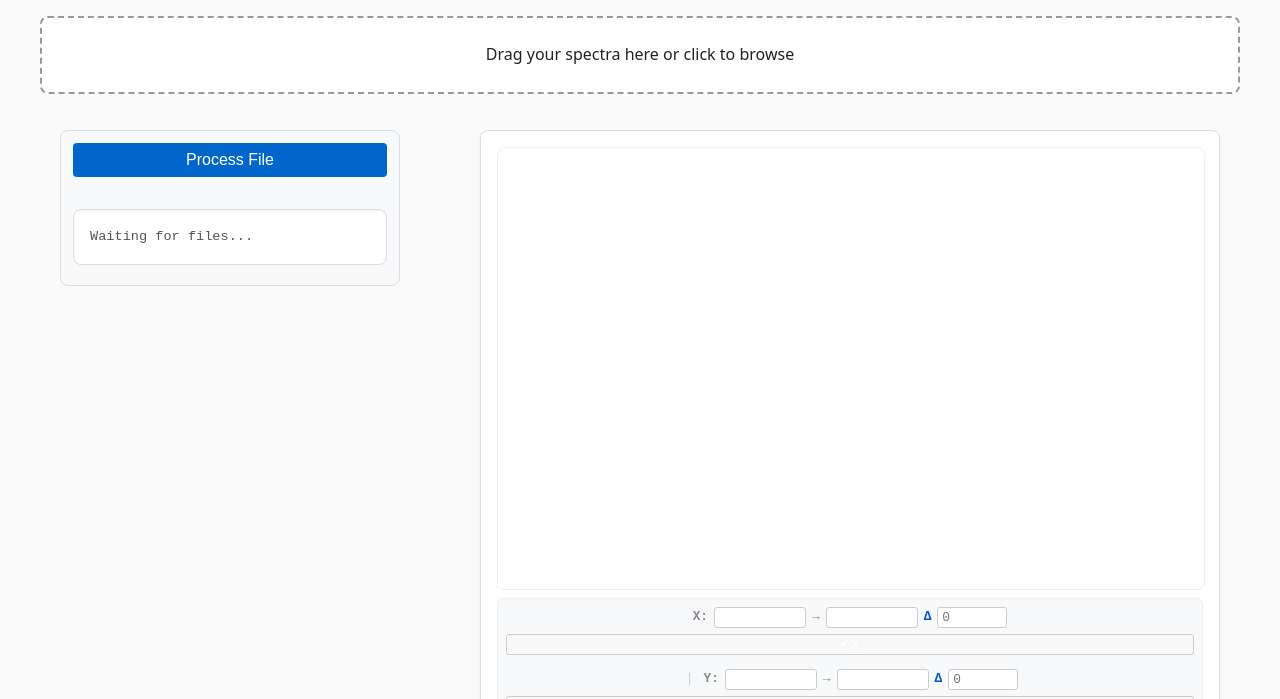
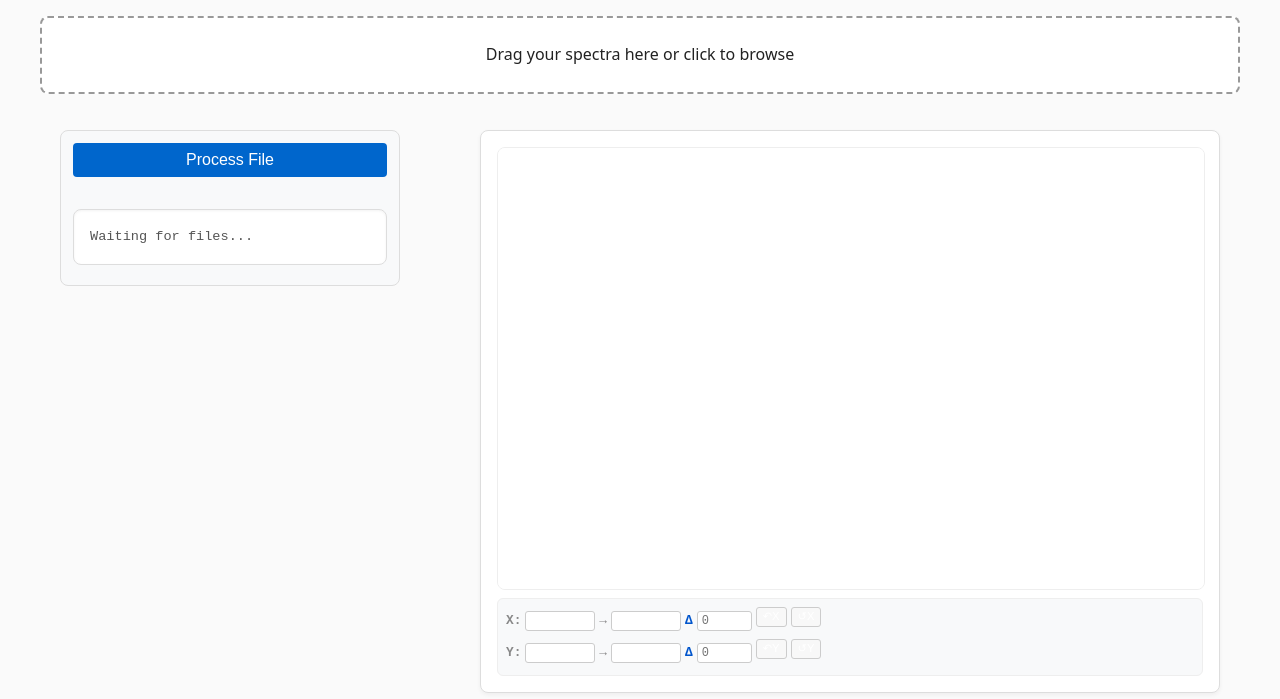
Before and after one commit to edgar-castillo-sci/Vispectra, a website with bundled scripts: page index.html in a window 1280 px wide. Shown: the part 101-800 px from the top of the page. Built offline with nearby package versions, Linux system fonts and the light colour scheme.

Commit message:
fix(range+interaction): restore dblclick, per-axis reset, compact layout
- Interaction: mousedown/mouseup/click now ignore e.detail > 1 so dblclick fires cleanly
- State: added resetAxis(axis) that resets only one axis (X or Y)
- Range panel: added per-axis reset buttons (X / Y)
- Range panel: removed global reset button (dblclick still does global reset)
- Range panel: switched to flex-direction column with explicit X/Y rows
- Range panel: buttons use flex 0 0 auto and width auto to defeat any
  global button styling that was causing wrapping
- Range panel: horizontal scroll on overflow instead of wrapping
- i18n: added reset_x/reset_y keys (EN + ES)

```diff
--- a/index.html
+++ b/index.html
@@ -171,7 +171,7 @@
       <div id="zoomControls" class="floating-zoom-controls"></div>
       <svg id="spectrumSvg" xmlns="http://www.w3.org/2000/svg" style="display: block; width: 100%; height: 100%;"></svg>
     </div>
-<div id="rangePanel" style="padding: 8px; background: #f8f9fa; border: 1px solid #eee; border-radius: 6px; font-family: monospace; font-size: 0.8rem; color: #555; display: flex; flex-wrap: wrap; gap: 6px; align-items: center; justify-content: center;"></div>
+<div id="rangePanel" style="padding: 8px; background: #f8f9fa; border: 1px solid #eee; border-radius: 6px; font-family: monospace; font-size: 0.8rem; color: #555; display: flex; flex-direction: column; gap: 4px; overflow-x: auto;"></div>
   </div>
 
 </div>
--- a/locales/en.js
+++ b/locales/en.js
@@ -127,5 +127,7 @@ export default {
   undo_all: "Undo (any axis)",
   undo_x: "Undo X only",
   undo_y: "Undo Y only",
-  redo_all: "Redo",
+    redo_all: "Redo",
+      reset_x: "Reset X range",
+  reset_y: "Reset Y range",
 };
--- a/locales/es.js
+++ b/locales/es.js
@@ -125,5 +125,7 @@ export default {
       undo_all: "Deshacer (cualquier eje)",
   undo_x: "Deshacer solo X",
   undo_y: "Deshacer solo Y",
-  redo_all: "Rehacer",
+    redo_all: "Rehacer",
+      reset_x: "Reiniciar rango de X",
+  reset_y: "Reiniciar rango de Y",
 };
--- a/src/plot/interaction.js
+++ b/src/plot/interaction.js
@@ -83,6 +83,9 @@ export function attachInteraction(ctx) {
   }
 
   overlay.addEventListener('mousedown', (e) => {
+    // FIX: Ignorar el segundo click de un doble click. Dejar que dblclick se dispare.
+    if (e.detail > 1) { e.preventDefault(); return; }
+
     const pos = getMousePos(e);
     if (!inPlotArea(pos)) return;
 
@@ -173,6 +176,8 @@ export function attachInteraction(ctx) {
       const dy = Math.abs(pos.y - state.dragStart.y);
 
       if (dx < 15 && dy < 15) {
+        // FIX: Ignorar si es el segundo click de un doble click
+        if (e.detail > 1) return;
         if (!inPlotArea(pos)) return;
         state.isPinned = !state.isPinned;
         if (state.isPinned) {
@@ -219,6 +224,9 @@ export function attachInteraction(ctx) {
   });
 
   overlay.addEventListener('click', (e) => {
+    // FIX: Ignorar el segundo click de un doble click
+    if (e.detail > 1) return;
+
     if (state.currentTool !== 'crosshair') return;
     const pos = getMousePos(e);
     if (!inPlotArea(pos)) return;
--- a/src/plot/state.js
+++ b/src/plot/state.js
@@ -117,3 +117,16 @@ export function adjustViewForFrameChange(oldWidth, oldHeight, newWidth, newHeigh
     minY: yAdj.min, maxY: yAdj.max
   };
 }
+export function resetAxis(axis) {
+  const newLimits = { ...state.viewLimits };
+  if (axis === 'x') {
+    newLimits.minX = null;
+    newLimits.maxX = null;
+  } else if (axis === 'y') {
+    newLimits.minY = null;
+    newLimits.maxY = null;
+  }
+  state.viewLimits = newLimits;
+  pushHistory(newLimits, axis);
+  return true;
+}
--- a/src/ui/rangePanel.js
+++ b/src/ui/rangePanel.js
@@ -1,38 +1,36 @@
-import { state, pushHistory, clearPin, undoAxis } from '../plot/state.js';
+import { state, pushHistory, clearPin, undoAxis, resetAxis } from '../plot/state.js';
 import { t } from '../i18n.js';
 
 let lastRenderCtx = null;
-let redrawFn = null;
+
+// Estilos con overrides fuertes para vencer cualquier regla global
+const BTN_STYLE = 'width: auto !important; flex: 0 0 auto !important; display: inline-flex; align-items: center; justify-content: center; padding: 1px 6px; cursor: pointer; border: 1px solid #ccc; background: #f8f8f8; border-radius: 3px; font-size: 0.7rem; line-height: 1; min-width: 28px; height: 20px; box-sizing: border-box;';
+const INPUT_STYLE = 'flex: 0 0 auto; padding: 2px 4px; font-family: monospace; font-size: 0.75rem; border: 1px solid #ccc; border-radius: 3px; background: #fff; height: 20px; box-sizing: border-box;';
+
+const ROW_STYLE = 'display: flex; align-items: center; gap: 4px; flex-wrap: nowrap; white-space: nowrap; min-width: 0;';
 
 export function initRangePanel(redraw) {
   const container = document.getElementById('rangePanel');
   if (!container) return;
 
-  redrawFn = redraw;
+  const renderRow = (axis) => {
+    const isX = axis === 'x';
+    const label = isX ? 'X' : 'Y';
+    return `
+      <div style="${ROW_STYLE}">
+        <span style="color:#888; font-weight:bold;">${label}:</span>
+        <input type="number" id="range${label}Min" step="any" style="${INPUT_STYLE} width: 70px;">
+        <span style="color:#888;">→</span>
+        <input type="number" id="range${label}Max" step="any" style="${INPUT_STYLE} width: 70px;">
+        <span style="color:#0055cc; font-weight:bold;">Δ</span>
+        <input type="number" id="range${label}Shift" step="any" placeholder="0" style="${INPUT_STYLE} width: 55px;" title="${t(isX ? 'range_shift_x' : 'range_shift_y')}">
+        <button id="rangeUndo${label}" style="${BTN_STYLE}" title="${t(isX ? 'undo_x' : 'undo_y')}">↶${label}</button>
+        <button id="rangeReset${label}" style="${BTN_STYLE}" title="${t(isX ? 'reset_x' : 'reset_y')}">↺${label}</button>
+      </div>
+    `;
+  };
 
-  const inputStyle = 'width: 82px; padding: 2px 4px; font-family: monospace; font-size: 0.8rem; border: 1px solid #ccc; border-radius: 3px; background: #fff;';
-  const shiftStyle = 'width: 60px; padding: 2px 4px; font-family: monospace; font-size: 0.8rem; border: 1px solid #ccc; border-radius: 3px; background: #fff;';
-  const btnStyle = 'padding: 2px 7px; cursor: pointer; border: 1px solid #ccc; background: #f8f8f8; border-radius: 3px; font-size: 0.8rem;';
-
-  container.innerHTML = `
-    <span style="color:#888; font-weight:bold;">X:</span>
-    <input type="number" id="rangeXMin" step="any" style="${inputStyle}">
-    <span style="color:#888;">→</span>
-    <input type="number" id="rangeXMax" step="any" style="${inputStyle}">
-    <span style="color:#0055cc; font-weight:bold;">Δ</span>
-    <input type="number" id="rangeXShift" step="any" placeholder="0" style="${shiftStyle}" title="${t('range_shift_x')}">
-    <button id="rangeUndoX" style="${btnStyle}" title="${t('undo_x')}">↶X</button>
-    <span style="color:#ccc; margin: 0 4px;">|</span>
-    <span style="color:#888; font-weight:bold;">Y:</span>
-    <input type="number" id="rangeYMin" step="any" style="${inputStyle}">
-    <span style="color:#888;">→</span>
-    <input type="number" id="rangeYMax" step="any" style="${inputStyle}">
-    <span style="color:#0055cc; font-weight:bold;">Δ</span>
-    <input type="number" id="rangeYShift" step="any" placeholder="0" style="${shiftStyle}" title="${t('range_shift_y')}">
-    <button id="rangeUndoY" style="${btnStyle}" title="${t('undo_y')}">↶Y</button>
-    <span style="color:#ccc; margin: 0 4px;">|</span>
-    <button id="rangeReset" style="${btnStyle} color:#d32f2f;" title="${t('range_reset')}">↺</button>
-  `;
+  container.innerHTML = renderRow('x') + renderRow('y');
 
   const inputs = {
     xMin: document.getElementById('rangeXMin'),
@@ -59,7 +57,6 @@ export function initRangePanel(redraw) {
     return { ...limits };
   };
 
-  // --- Edición manual de min/max ---
   const applyRangeChange = () => {
     const xmin = parseFloat(inputs.xMin.value);
     const xmax = parseFloat(inputs.xMax.value);
@@ -93,7 +90,6 @@ export function initRangePanel(redraw) {
     });
   });
 
-  // --- Shift determinista ---
   const applyShift = (axis) => {
     const input = shifts[axis];
     const delta = parseFloat(input.value);
@@ -138,25 +134,19 @@ export function initRangePanel(redraw) {
     if (e.key === 'Escape') { shifts.y.value = ''; shifts.y.blur(); }
   });
 
-  // --- Undo por eje ---
   document.getElementById('rangeUndoX').onclick = () => {
-    if (undoAxis('x')) {
-      clearPin();
-      redraw();
-    }
+    if (undoAxis('x')) { clearPin(); redraw(); }
   };
   document.getElementById('rangeUndoY').onclick = () => {
-    if (undoAxis('y')) {
-      clearPin();
-      redraw();
-    }
+    if (undoAxis('y')) { clearPin(); redraw(); }
   };
-
-  // --- Reset ---
-  document.getElementById('rangeReset').onclick = () => {
-    state.viewLimits = { minX: null, maxX: null, minY: null, maxY: null };
-    state.viewHistory = [{ limits: { minX: null, maxX: null, minY: null, maxY: null }, axis: 'xy' }];
-    state.historyIndex = 0;
+  document.getElementById('rangeResetX').onclick = () => {
+    resetAxis('x');
+    clearPin();
+    redraw();
+  };
+  document.getElementById('rangeResetY').onclick = () => {
+    resetAxis('y');
     clearPin();
     redraw();
   };
@@ -184,7 +174,6 @@ export function updateRangePanel(renderCtx) {
     el.style.background = '#fff';
   }
 
-  // Actualizar estado de los botones ↶X y ↶Y
   const undoXBtn = document.getElementById('rangeUndoX');
   const undoYBtn = document.getElementById('rangeUndoY');
 
```
